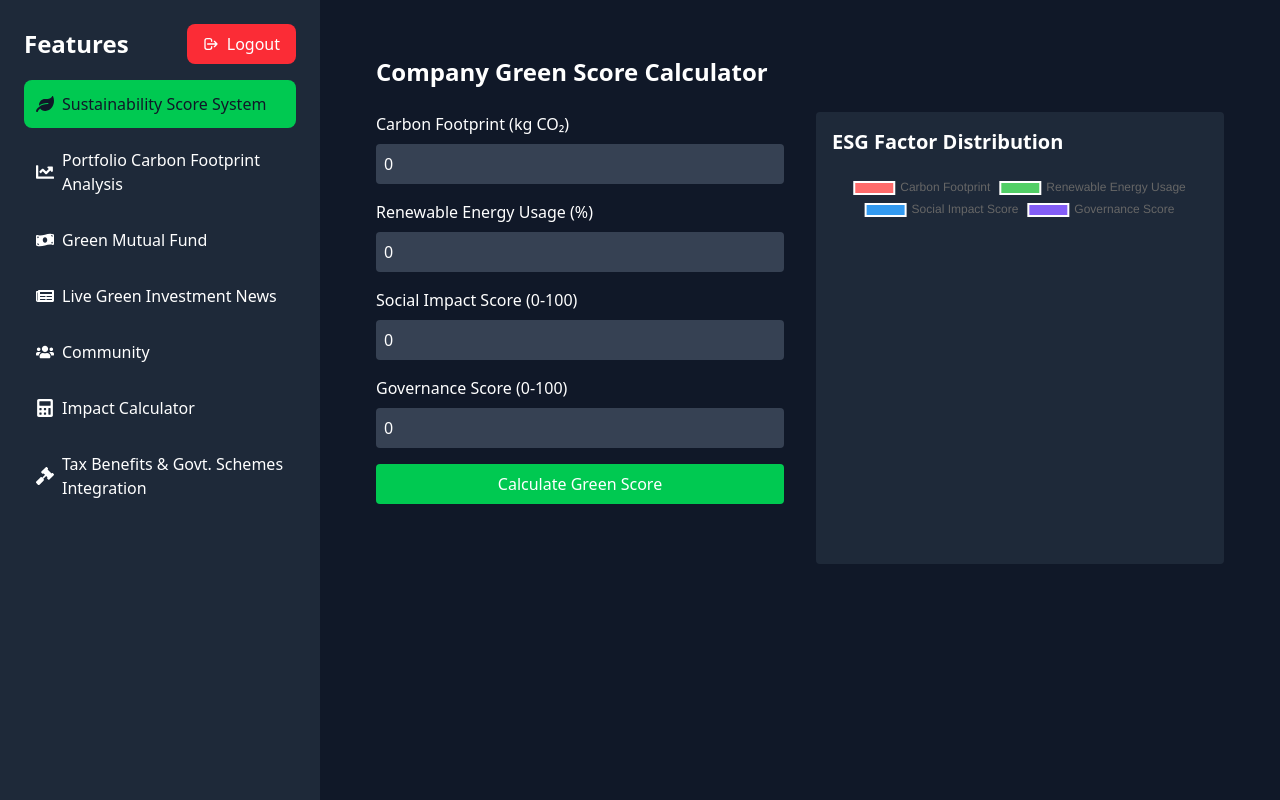
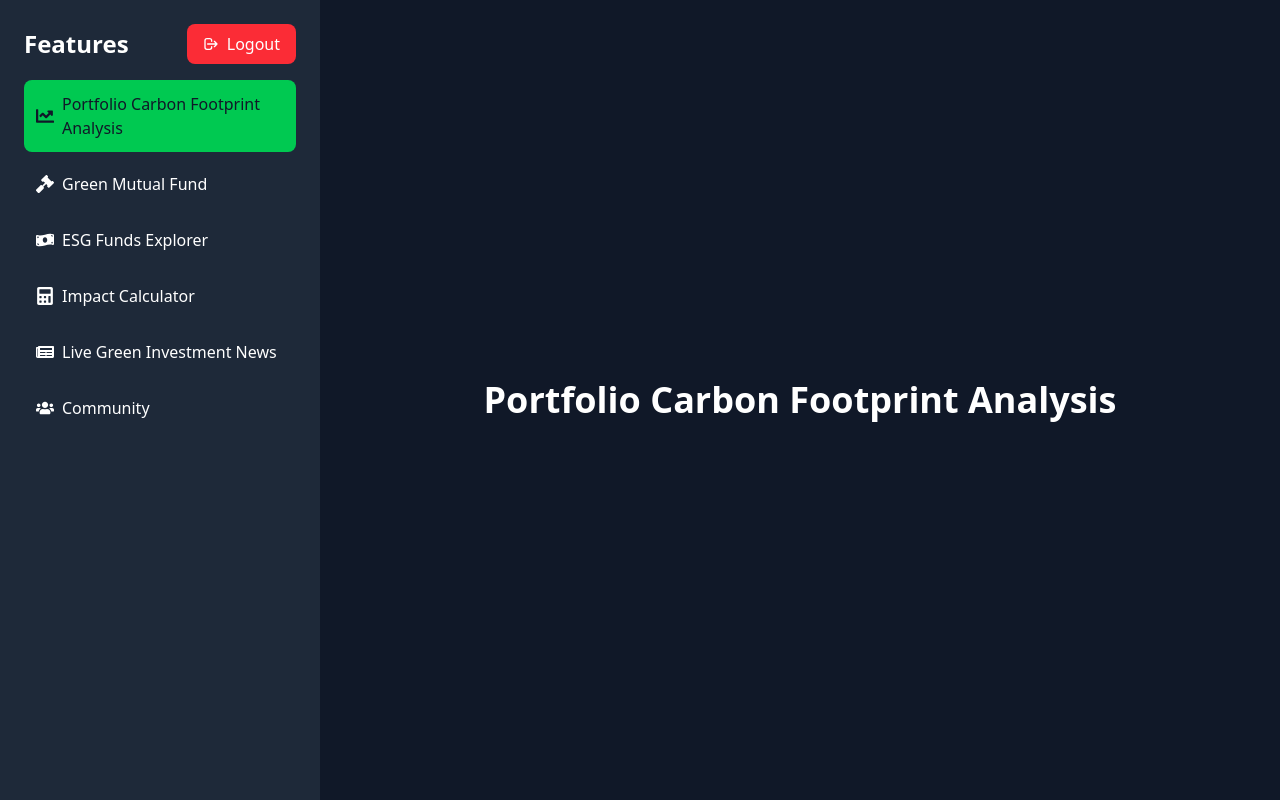
Before and after one commit to katariaNandini/GreenVest, a React (Vite) app: page /features in a window 1280 px wide. Built offline with nearby package versions, Linux system fonts and the light colour scheme.

Commit message:
ESG Funds Explorer

```diff
--- a/src/FeaturePage.jsx
+++ b/src/FeaturePage.jsx
@@ -8,13 +8,13 @@ import GreenFundSearch from './components/GreenFundSearch';
 import { useNavigate } from 'react-router-dom';
 
 const features = [
-  { name: "Sustainability Score System", icon: <FaLeaf />, component: <SustainabilityScore /> },
+  // { name: "Sustainability Score System", icon: <FaLeaf />, component: <SustainabilityScore /> },
   { name: "Portfolio Carbon Footprint Analysis", icon: <FaChartLine />, component: null },
-  { name: "Green Mutual Fund", icon: <FaMoneyBillWave />, component: <GreenMutualFund /> },
+  { name: "Green Mutual Fund", icon: <FaGavel />, component: <GreenFundSearch /> },
+  { name: "ESG Funds Explorer", icon: <FaMoneyBillWave />, component: <GreenMutualFund /> },
+  { name: "Impact Calculator", icon: <FaCalculator />, component: <ImpactCalculator /> },
   { name: "Live Green Investment News", icon: <FaNewspaper />, component: <GreenNews /> },
   { name: "Community", icon: <FaUsers />, component: null },
-  { name: "Impact Calculator", icon: <FaCalculator />, component: <ImpactCalculator /> },
-  { name: "Tax Benefits & Govt. Schemes Integration", icon: <FaGavel />, component: <GreenFundSearch /> }
 ];
 
 const FeaturePage = () => {
--- a/src/components/GreenFundSearch.jsx
+++ b/src/components/GreenFundSearch.jsx
@@ -30,6 +30,10 @@ const GreenFundSearch = () => {
     growth: true,
     dividend: true
   });
+
+  // New states to improve interactivity
+  const [hoveredCard, setHoveredCard] = useState(null);
+  const [isSearchFocused, setIsSearchFocused] = useState(false);
 
   const navigate = useNavigate();
 
@@ -139,20 +143,19 @@ const GreenFundSearch = () => {
 
   const styles = {
     mainContent: {
-      marginLeft: '200px',
+      margin: '20px auto',
       minHeight: '100vh',
-      width: 'calc(100% - 400px)',
+      width: '100%',
+      maxWidth: '1400px',
       backgroundColor: '#111827',
       color: '#f3f4f6',
       overflowY: 'auto',
       position: 'relative',
-      padding: '40px 60px',
-      marginRight: '200px'
+      padding: '40px 20px'
     },
     container: {
-      maxWidth: '1200px',
-      margin: '0 auto',
-      padding: '0'
+      width: '100%',
+      margin: '0 auto'
     },
     header: {
       marginBottom: '20px'
@@ -184,6 +187,10 @@ const GreenFundSearch = () => {
       color: '#f3f4f6',
       transition: 'all 0.2s ease'
     },
+    searchInputFocus: {
+      borderColor: '#10b981',
+      boxShadow: '0 0 8px rgba(16, 185, 129, 0.5)'
+    },
     filterContainer: {
       backgroundColor: '#1f2937',
       padding: '24px',
@@ -212,7 +219,8 @@ const GreenFundSearch = () => {
       border: '1px solid #374151',
       borderRadius: '8px',
       cursor: 'pointer',
-      color: '#f3f4f6'
+      color: '#f3f4f6',
+      transition: 'background-color 0.2s ease'
     },
     checkbox: {
       accentColor: '#10b981',
@@ -220,10 +228,9 @@ const GreenFundSearch = () => {
     },
     fundsContainer: {
       display: 'grid',
-      gridTemplateColumns: 'repeat(3, 1fr)',
-      gap: '1px',
+      gridTemplateColumns: 'repeat(auto-fit, minmax(250px, 1fr))',
+      gap: '20px',
       backgroundColor: '#1f2937',
-      border: '1px solid #1f2937',
       borderRadius: '12px',
       overflow: 'hidden'
     },
@@ -235,10 +242,16 @@ const GreenFundSearch = () => {
       display: 'flex',
       flexDirection: 'column',
       gap: '20px',
-      transition: 'background-color 0.2s ease',
-      '&:hover': {
-        backgroundColor: '#1f2937'
-      }
+      transition: 'transform 0.2s ease, box-shadow 0.2s ease, border 0.2s ease',
+      border: '2px solid #374151',
+      borderRadius: '12px'
+    },
+    fundCardHover: {
+      backgroundColor: '#1f2937',
+      transform: 'translateY(-4px)',
+      boxShadow: '0 8px 16px rgba(0, 0, 0, 0.2)',
+      border: '2px solid #374151',
+      borderRadius: '12px'
     },
     fundTitle: {
       fontSize: '1rem',
@@ -318,7 +331,12 @@ const GreenFundSearch = () => {
             placeholder="Search funds..."
             value={searchTerm}
             onChange={(e) => setSearchTerm(e.target.value)}
-            style={styles.searchInput}
+            onFocus={() => setIsSearchFocused(true)}
+            onBlur={() => setIsSearchFocused(false)}
+            style={{
+              ...styles.searchInput,
+              ...(isSearchFocused ? styles.searchInputFocus : {})
+            }}
           />
         </div>
 
@@ -439,7 +457,12 @@ const GreenFundSearch = () => {
               filteredFunds.map((fund) => (
                 <div
                   key={fund.schemeCode}
-                  style={styles.fundCard}
+                  style={{
+                    ...styles.fundCard,
+                    ...(hoveredCard === fund.schemeCode ? styles.fundCardHover : {})
+                  }}
+                  onMouseEnter={() => setHoveredCard(fund.schemeCode)}
+                  onMouseLeave={() => setHoveredCard(null)}
                   onClick={() => handleFundClick(fund)}
                 >
                   <h3 style={styles.fundTitle}>
--- a/src/components/GreenNews.jsx
+++ b/src/components/GreenNews.jsx
@@ -4,11 +4,12 @@ const GreenNews = () => {
   const [news, setNews] = useState([]);
   const [loading, setLoading] = useState(true);
   const [error, setError] = useState(null);
+  const [searchTerm, setSearchTerm] = useState('');
 
   const fetchNews = async () => {
     try {
       console.log('Attempting to fetch news...'); // Debug log
-      const response = await fetch('http://localhost:5000/api/news');
+      const response = await fetch(`http://localhost:5000/api/news${searchTerm ? `?topic=${searchTerm}` : ''}`);
       if (!response.ok) {
         throw new Error(`HTTP error! status: ${response.status}`);
       }
@@ -27,14 +28,38 @@ const GreenNews = () => {
     fetchNews();
     const interval = setInterval(fetchNews, 60000); // Refresh every minute
     return () => clearInterval(interval);
-  }, []);
+  }, [searchTerm]); // Added searchTerm dependency
+
+  // Add search input section
+  const handleSearch = (e) => {
+    e.preventDefault();
+    fetchNews();
+  };
 
   if (loading) return <div className="text-center">Loading news...</div>;
   if (error) return <div className="text-red-500">{error}</div>;
 
   return (
     <div className="space-y-6">
-      <h2 className="text-2xl font-bold mb-4">🌍 Live Green Investment News</h2>
+      <div className="flex items-center justify-between mb-6">
+        <h2 className="text-2xl font-bold">🌍 Live Green Investment News</h2>
+        <form onSubmit={handleSearch} className="flex gap-2">
+          <input
+            type="text"
+            value={searchTerm}
+            onChange={(e) => setSearchTerm(e.target.value)}
+            placeholder="Search news topics..."
+            className="bg-gray-800 text-white px-4 py-2 rounded-lg focus:outline-none focus:ring-2 focus:ring-green-500"
+          />
+          <button
+            type="submit"
+            className="bg-green-600 hover:bg-green-700 text-white px-4 py-2 rounded-lg transition-colors"
+          >
+            Search
+          </button>
+        </form>
+      </div>
+
       {news.map((article, index) => (
         <div key={index} className="bg-gray-800 p-4 rounded-lg">
           <h3 className="text-xl font-semibold mb-2">{article.title}</h3>
--- a/src/components/ImpactCalculator.jsx
+++ b/src/components/ImpactCalculator.jsx
@@ -45,132 +45,116 @@ const ImpactCalculator = () => {
 
   const styles = {
     mainContent: {
-      marginLeft: '200px',
-      minHeight: '100vh',
-      width: 'calc(100% - 400px)',
-      backgroundColor: '#111827',
-      color: '#f3f4f6',
-      overflowY: 'auto',
-      position: 'relative',
-      padding: '40px 60px',
-      marginRight: '200px',
-      display: 'flex',
-      alignItems: 'center'
-    },
-    container: {
-      width: '100%',
+      margin: '10px auto',
+      width: '95%',
       maxWidth: '900px',
-      margin: '0 auto',
-      padding: '0'
+      minHeight: '90vh',
+      padding: '20px 16px',
+      backgroundColor: '#0f172a',
+      color: '#f8fafc',
+      borderRadius: '12px'
     },
     title: {
-      fontSize: '2.5rem',
-      color: '#10b981',
-      marginBottom: '32px',
-      display: 'flex',
-      alignItems: 'center',
-      gap: '12px'
+      fontSize: '1.8rem',
+      color: '#22c55e',
+      marginBottom: '24px',
+      textAlign: 'left',
+      fontWeight: '600'
     },
-    card: {
-      backgroundColor: '#1f2937',
-      borderRadius: '16px',
-      padding: '32px',
-      border: '1px solid #374151',
-      display: 'flex',
-      flexDirection: 'column',
-      gap: '24px'
+    calculatorContainer: {
+      backgroundColor: '#1e293b',
+      borderRadius: '12px',
+      padding: '24px',
+      boxShadow: '0 4px 6px -1px rgba(0, 0, 0, 0.1), 0 2px 4px -1px rgba(0, 0, 0, 0.06)'
     },
-    inputContainer: {
+    inputSection: {
+      marginBottom: '24px',
       display: 'grid',
-      gridTemplateColumns: 'repeat(3, 1fr)',
-      gap: '24px',
-      marginBottom: '24px'
+      gridTemplateColumns: 'repeat(auto-fit, minmax(250px, 1fr))',
+      gap: '16px'
     },
-    inputGroup: {
-      display: 'flex',
-      flexDirection: 'column',
-      gap: '8px'
-    },
-    label: {
-      color: '#10b981',
-      fontSize: '1.1rem',
+    inputLabel: {
+      display: 'block',
+      color: '#94a3b8',
+      marginBottom: '6px',
+      fontSize: '0.9rem',
       fontWeight: '500'
     },
     input: {
       width: '100%',
-      padding: '12px 16px',
-      backgroundColor: '#111827',
-      border: '2px solid #374151',
-      borderRadius: '8px',
-      color: '#f3f4f6',
-      fontSize: '1.1rem',
-      transition: 'all 0.2s ease',
-      ':focus': {
-        borderColor: '#10b981',
-        outline: 'none'
-      }
+      padding: '8px 12px',
+      backgroundColor: '#0f172a',
+      border: '1px solid #334155',
+      borderRadius: '6px',
+      color: '#f8fafc',
+      fontSize: '0.9rem',
+      outline: 'none',
+      transition: 'border-color 0.2s ease'
     },
     select: {
       width: '100%',
-      padding: '12px 16px',
-      backgroundColor: '#111827',
-      border: '2px solid #374151',
+      padding: '8px 12px',
+      backgroundColor: '#0f172a',
+      border: '1px solid #334155',
+      borderRadius: '6px',
+      color: '#f8fafc',
+      fontSize: '0.9rem',
+      outline: 'none',
+      cursor: 'pointer'
+    },
+    impactSection: {
+      backgroundColor: '#0f172a',
       borderRadius: '8px',
-      color: '#f3f4f6',
-      fontSize: '1.1rem'
+      padding: '20px',
+      marginTop: '24px'
+    },
+    impactTitle: {
+      color: '#22c55e',
+      fontSize: '1.2rem',
+      marginBottom: '16px',
+      fontWeight: '600'
     },
     impactGrid: {
       display: 'grid',
-      gridTemplateColumns: 'repeat(2, 1fr)',
-      gap: '24px'
+      gridTemplateColumns: 'repeat(auto-fit, minmax(180px, 1fr))',
+      gap: '16px',
+      marginBottom: '16px'
     },
     impactCard: {
-      backgroundColor: '#111827',
-      padding: '24px',
-      borderRadius: '12px',
-      border: '1px solid #374151',
-      display: 'flex',
-      flexDirection: 'column',
-      alignItems: 'center',
-      textAlign: 'center'
+      backgroundColor: '#1e293b',
+      padding: '16px',
+      borderRadius: '8px',
+      textAlign: 'left'
     },
-    impactIcon: {
-      color: '#10b981',
-      fontSize: '28px',
-      marginBottom: '16px'
+    impactLabel: {
+      color: '#94a3b8',
+      fontSize: '0.8rem',
+      marginBottom: '4px'
     },
     impactValue: {
-      fontSize: '2rem',
-      fontWeight: 'bold',
-      color: '#10b981',
-      marginBottom: '8px'
-    },
-    impactLabel: {
-      color: '#d1d5db',
-      fontSize: '1.1rem'
+      color: '#f8fafc',
+      fontSize: '1.4rem',
+      fontWeight: '600'
     },
     note: {
-      backgroundColor: '#111827',
-      padding: '16px',
-      borderRadius: '8px',
-      color: '#d1d5db',
-      fontSize: '0.9rem',
-      marginTop: 'auto'
+      color: '#64748b',
+      fontSize: '0.8rem',
+      marginTop: '16px',
+      padding: '12px',
+      backgroundColor: '#1e293b',
+      borderRadius: '6px',
+      lineHeight: '1.4'
     }
   };
 
   return (
     <div style={styles.mainContent}>
-      <div style={styles.container}>
-        <h1 style={styles.title}>
-          <FaChartLine />
-          ESG Impact Calculator
-        </h1>
+      <h1 style={styles.title}>Environmental Impact Calculator</h1>
 
-        <div style={styles.card}>
-          <div style={styles.inputContainer}>
-            <div style={styles.inputGroup}>
-              <label style={styles.label}>Investment Amount ($)</label>
+      <div style={styles.calculatorContainer}>
+        <div style={styles.inputSection}>
+          <div>
+            <label style={styles.inputLabel}>Investment Amount ($)</label>
             <input
               type="number"
               value={investment}
@@ -180,8 +164,23 @@ const ImpactCalculator = () => {
             />
           </div>
 
-            <div style={styles.inputGroup}>
-              <label style={styles.label}>Fund Type</label>
+          <div>
+            <label style={styles.inputLabel}>Investment Duration (Years)</label>
+            <select
+              value={duration}
+              onChange={(e) => setDuration(e.target.value)}
+              style={styles.select}
+            >
+              {[1, 2, 3, 4, 5, 10, 15, 20].map(year => (
+                <option key={year} value={year}>
+                  {year} {year === 1 ? 'year' : 'years'}
+                </option>
+              ))}
+            </select>
+          </div>
+
+          <div>
+            <label style={styles.inputLabel}>Investment Sector</label>
             <select
               value={fundType}
               onChange={(e) => setFundType(e.target.value)}
@@ -192,51 +191,35 @@ const ImpactCalculator = () => {
               <option value="governance">Governance Fund</option>
             </select>
           </div>
-
-            <div style={styles.inputGroup}>
-              <label style={styles.label}>Investment Duration</label>
-              <select
-                value={duration}
-                onChange={(e) => setDuration(e.target.value)}
-                style={styles.select}
-              >
-                {[1, 2, 3, 4, 5, 10, 15, 20].map(year => (
-                  <option key={year} value={year}>{year} {year === 1 ? 'year' : 'years'}</option>
-                ))}
-              </select>
-            </div>
         </div>
 
+        <div style={styles.impactSection}>
+          <h2 style={styles.impactTitle}>Your Environmental Impact</h2>
           <div style={styles.impactGrid}>
             <div style={styles.impactCard}>
-              <FaLeaf style={styles.impactIcon} />
+              <div style={styles.impactLabel}>CO2 Reduction</div>
               <div style={styles.impactValue}>{impact.co2} tons</div>
-              <div style={styles.impactLabel}>CO₂ Emissions Reduced</div>
             </div>
 
             <div style={styles.impactCard}>
-              <FaWater style={styles.impactIcon} />
+              <div style={styles.impactLabel}>Water Saved</div>
               <div style={styles.impactValue}>{impact.water.toLocaleString()} L</div>
-              <div style={styles.impactLabel}>Water Conserved</div>
             </div>
 
             <div style={styles.impactCard}>
-              <FaSolarPanel style={styles.impactIcon} />
+              <div style={styles.impactLabel}>Clean Energy Generated</div>
               <div style={styles.impactValue}>{impact.energy.toLocaleString()} kWh</div>
-              <div style={styles.impactLabel}>Clean Energy Generated</div>
             </div>
 
             <div style={styles.impactCard}>
-              <FaUsers style={styles.impactIcon} />
+              <div style={styles.impactLabel}>Lives Impacted</div>
               <div style={styles.impactValue}>{impact.social} people</div>
-              <div style={styles.impactLabel}>Lives Impacted</div>
+            </div>
           </div>
         </div>
 
         <div style={styles.note}>
-            <p>Note: These calculations are estimates based on industry averages and historical data.
-               Actual environmental and social impact may vary based on specific fund performance and implementation.</p>
-          </div>
+          Note: These calculations are estimates based on industry averages. Actual environmental impact may vary based on specific projects and implementation.
         </div>
       </div>
     </div>
```
Also changed, not shown: src/components/GreenMutualFund.jsx (+100 -41 lines). Lines whose indentation alone changed are shown as unchanged.
